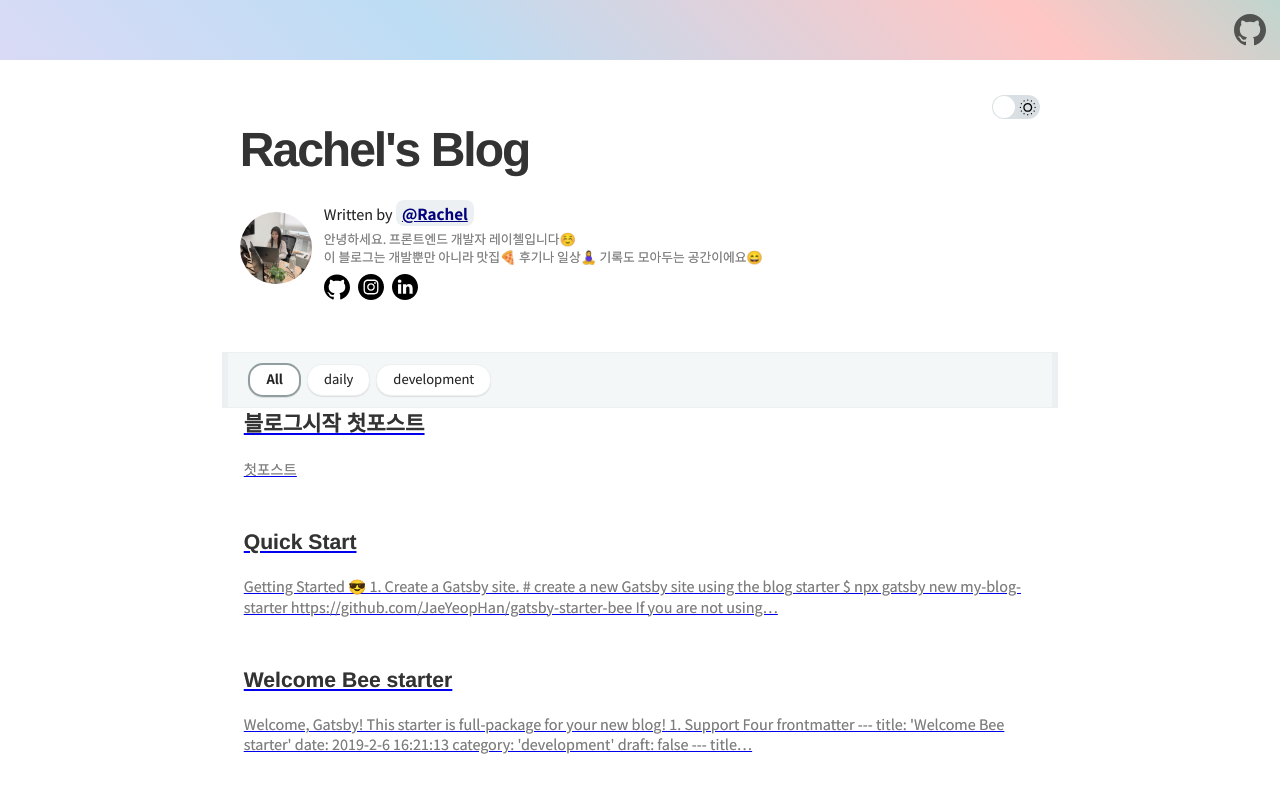
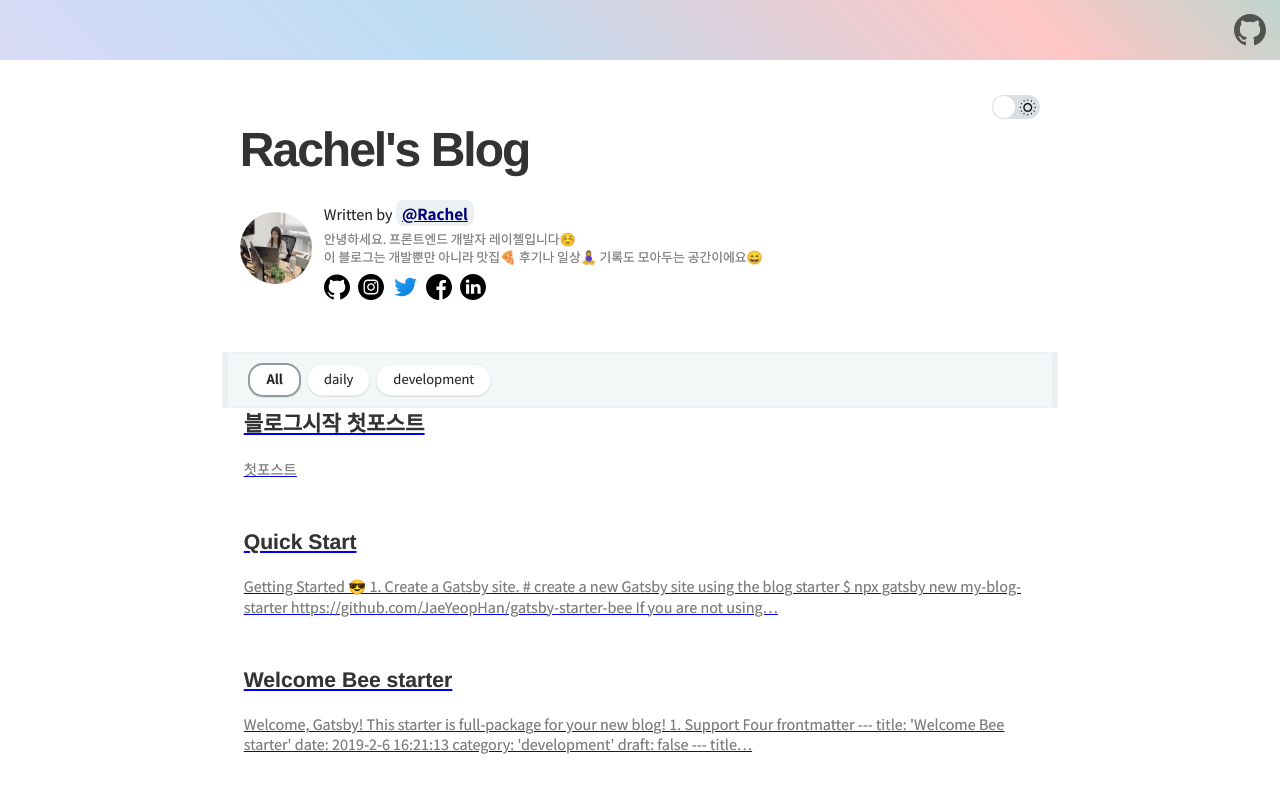
Before and after one commit to yhkim3116/rachel-blog, a Gatsby site: page / in a window 1280 px wide. Shown: the top 793 px of the page. Built offline with nearby package versions, Linux system fonts and the light colour scheme; Gatsby itself is replaced by a stand-in of ours; some packages are replaced by stand-ins of ours; what typography-theme-github would draw is missing.

Commit message:
twtter 계정 추가

```diff
--- a/gatsby-meta-config.js
+++ b/gatsby-meta-config.js
@@ -5,10 +5,10 @@ module.exports = {
   introduction: `안녕하세요. 프론트엔드 개발자 레이첼입니다☺️ \n이 블로그는 개발뿐만 아니라 맛집🍕 후기나 일상🧘‍♀️ 기록도 모아두는 공간이에요😄`,
   siteUrl: `https://rachel-blog.netlify.app/`, // Your blog site url
   social: {
-    twitter: ``, // Your Twitter account
+    twitter: `yhkim3116`, // Your Twitter account
     github: `yhkim3116`, // Your GitHub account
     instagram: `rachel_yh.kim`, // Your Instagram account
-    facebook: ``, // Your Facebook account
+    facebook: `yhkim3116`, // Your Facebook account
     linkedin: `yehyun-kim-b794531b0`, // Your LinkedIn account
   },
   icon: `content/assets/felog.png`, // Add your favicon
--- a/src/components/bio/index.jsx
+++ b/src/components/bio/index.jsx
@@ -56,7 +56,28 @@ export const Bio = () => (
                   )}
                   {social.twitter && (
                     <a href={`https://twitter.com/${social.twitter}`}>
-                      Twitter
+                      <svg
+                        xmlns="http://www.w3.org/2000/svg"
+                        viewBox="0 0 48 48"
+                        width="48px"
+                        height="48px"
+                      >
+                        <linearGradient
+                          id="_osn9zIN2f6RhTsY8WhY4a"
+                          x1="10.341"
+                          x2="40.798"
+                          y1="8.312"
+                          y2="38.769"
+                          gradientUnits="userSpaceOnUse"
+                        >
+                          <stop offset="0" stop-color="#2aa4f4" />
+                          <stop offset="1" stop-color="#007ad9" />
+                        </linearGradient>
+                        <path
+                          fill="url(#_osn9zIN2f6RhTsY8WhY4a)"
+                          d="M46.105,11.02c-1.551,0.687-3.219,1.145-4.979,1.362c1.789-1.062,3.166-2.756,3.812-4.758 c-1.674,0.981-3.529,1.702-5.502,2.082C37.86,8.036,35.612,7,33.122,7c-4.783,0-8.661,3.843-8.661,8.582 c0,0.671,0.079,1.324,0.226,1.958c-7.196-0.361-13.579-3.782-17.849-8.974c-0.75,1.269-1.172,2.754-1.172,4.322 c0,2.979,1.525,5.602,3.851,7.147c-1.42-0.043-2.756-0.438-3.926-1.072c0,0.026,0,0.064,0,0.101c0,4.163,2.986,7.63,6.944,8.419 c-0.723,0.198-1.488,0.308-2.276,0.308c-0.559,0-1.104-0.063-1.632-0.158c1.102,3.402,4.299,5.889,8.087,5.963 c-2.964,2.298-6.697,3.674-10.756,3.674c-0.701,0-1.387-0.04-2.065-0.122C7.73,39.577,12.283,41,17.171,41 c15.927,0,24.641-13.079,24.641-24.426c0-0.372-0.012-0.742-0.029-1.108C43.483,14.265,44.948,12.751,46.105,11.02"
+                        />
+                      </svg>
                     </a>
                   )}
                   {social.facebook && (
```
